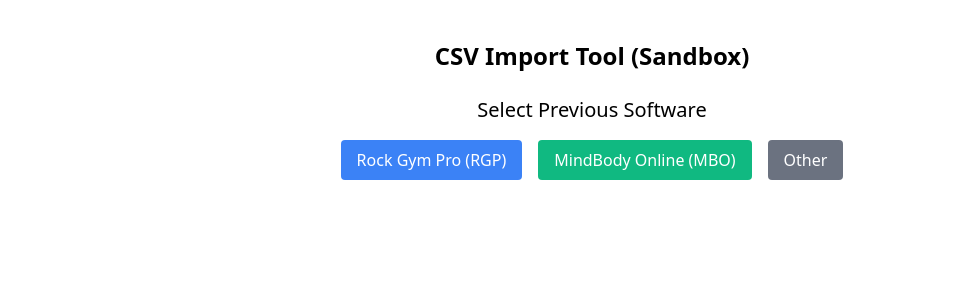
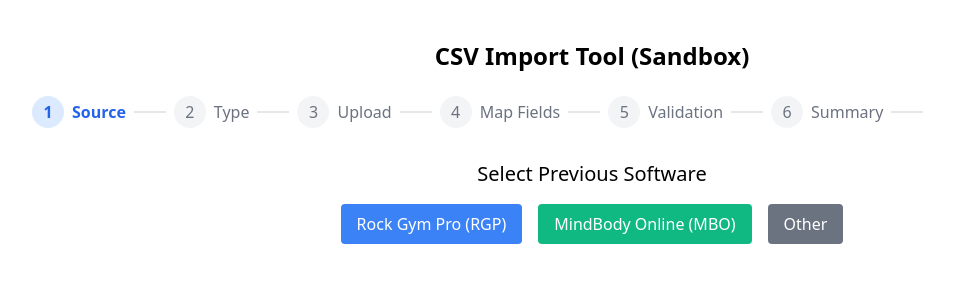
Before and after one commit to prajina-spec/csv-import-sandbox, a React (Create React App) app in the folder frontend/: page / in a window 1280 px wide. Shown: the top 300 px of the page, without its empty margins (48-1002 px from the left). Built offline with nearby package versions, Linux system fonts and the light colour scheme.

Commit message:
Update App.jsx

```diff
--- a/frontend/src/App.jsx
+++ b/frontend/src/App.jsx
@@ -5,6 +5,7 @@
 import FieldMapper from './components/FieldMapper';
 import MembershipTypePicker from './components/MembershipTypePicker';
 import ValidationPanel from './components/ValidationPanel';
+import DataValidationScreen from './components/DataValidationScreen';
 import ImportSummary from './components/ImportSummary';
 
 function App() {
@@ -19,38 +20,82 @@
   const nextStep = () => setStep(prev => prev + 1);
   const previousStep = () => setStep(prev => prev - 1);
 
+  const renderStep = () => {
+    switch (step) {
+      case 1:
+        return <SourceSelector source={source} setSource={setSource} nextStep={nextStep} />;
+      case 2:
+        return <DataTypeSelector dataType={dataType} setDataType={setDataType} nextStep={nextStep} previousStep={previousStep} />;
+      case 3:
+        return <CsvUploader setCsvData={setCsvData} nextStep={nextStep} previousStep={previousStep} />;
+      case 4:
+        return <FieldMapper csvData={csvData} mappedFields={mappedFields} setMappedFields={setMappedFields} nextStep={nextStep} previousStep={previousStep} dataType={dataType} />;
+      case 5:
+        if (dataType === 'memberships') {
+          return <MembershipTypePicker membershipType={membershipType} setMembershipType={setMembershipType} nextStep={nextStep} previousStep={previousStep} />;
+        } else {
+          return <ValidationPanel
+            csvData={csvData}
+            mappedFields={mappedFields}
+            dataType={dataType}
+            nextStep={nextStep}
+            previousStep={previousStep}
+            membershipType={membershipType}
+            setValidationResults={setValidationResults}
+          />;
+        }
+      case 6:
+        if (dataType === 'memberships') {
+          return <DataValidationScreen
+            csvData={csvData}
+            mappedFields={mappedFields}
+            dataType={dataType}
+            nextStep={nextStep}
+            previousStep={previousStep}
+            membershipType={membershipType}
+            setValidationResults={setValidationResults}
+          />;
+        } else {
+          return <ImportSummary validationResults={validationResults} setValidationResults={setValidationResults} />;
+        }
+      case 7:
+        return <ImportSummary validationResults={validationResults} setValidationResults={setValidationResults} />;
+      default:
+        return <div>Unknown step</div>;
+    }
+  };
+
   return (
-    <div className="max-w-4xl mx-auto py-10">
+    <div className="max-w-6xl mx-auto py-10 px-4">
       <h1 className="text-2xl font-bold mb-6 text-center">CSV Import Tool (Sandbox)</h1>
 
-      {step === 1 && (
-        <SourceSelector source={source} setSource={setSource} nextStep={nextStep} />
-      )}
-      {step === 2 && (
-        <DataTypeSelector dataType={dataType} setDataType={setDataType} nextStep={nextStep} previousStep={previousStep} />
-      )}
-      {step === 3 && (
-        <CsvUploader setCsvData={setCsvData} nextStep={nextStep} previousStep={previousStep} />
-      )}
-      {step === 4 && (
-        <FieldMapper csvData={csvData} mappedFields={mappedFields} setMappedFields={setMappedFields} nextStep={nextStep} previousStep={previousStep} dataType={dataType} />
-      )}
-      {step === 5 && dataType === 'memberships' && (
-        <MembershipTypePicker membershipType={membershipType} setMembershipType={setMembershipType} nextStep={nextStep} previousStep={previousStep} />
-      )}
-      {step === 5 && dataType !== 'memberships' && (
-        <ValidationPanel
-          csvData={csvData}
-          mappedFields={mappedFields}
-          dataType={dataType}
-          nextStep={nextStep}
-          previousStep={previousStep}
-          membershipType={membershipType}
-        />
-      )}
-      {step === 6 && (
-        <ImportSummary validationResults={validationResults} setValidationResults={setValidationResults} />
-      )}
+      {/* Step Indicator */}
+      <div className="mb-8">
+        <ol className="flex items-center w-full">
+          {[
+            "Source",
+            "Type",
+            "Upload",
+            "Map Fields",
+            dataType === 'memberships' ? "Membership Type" : "Validation",
+            dataType === 'memberships' ? "Data Review" : "Summary",
+            dataType === 'memberships' ? "Summary" : ""
+          ]
+            .filter(label => label !== "")
+            .map((label, i) => (
+              <li key={i} className={`flex items-center ${i+1 === step ? 'text-blue-600 font-bold' : 'text-gray-500'}`}>
+                <span className={`flex items-center justify-center w-8 h-8 rounded-full ${i+1 === step ? 'bg-blue-100 text-blue-600' : 'bg-gray-100'} mr-2`}>
+                  {i+1}
+                </span>
+                {label}
+                {i < 6 && <div className="w-8 mx-2 h-0.5 bg-gray-200"></div>}
+              </li>
+            ))
+          }
+        </ol>
+      </div>
+
+      {renderStep()}
     </div>
   );
 }
```
